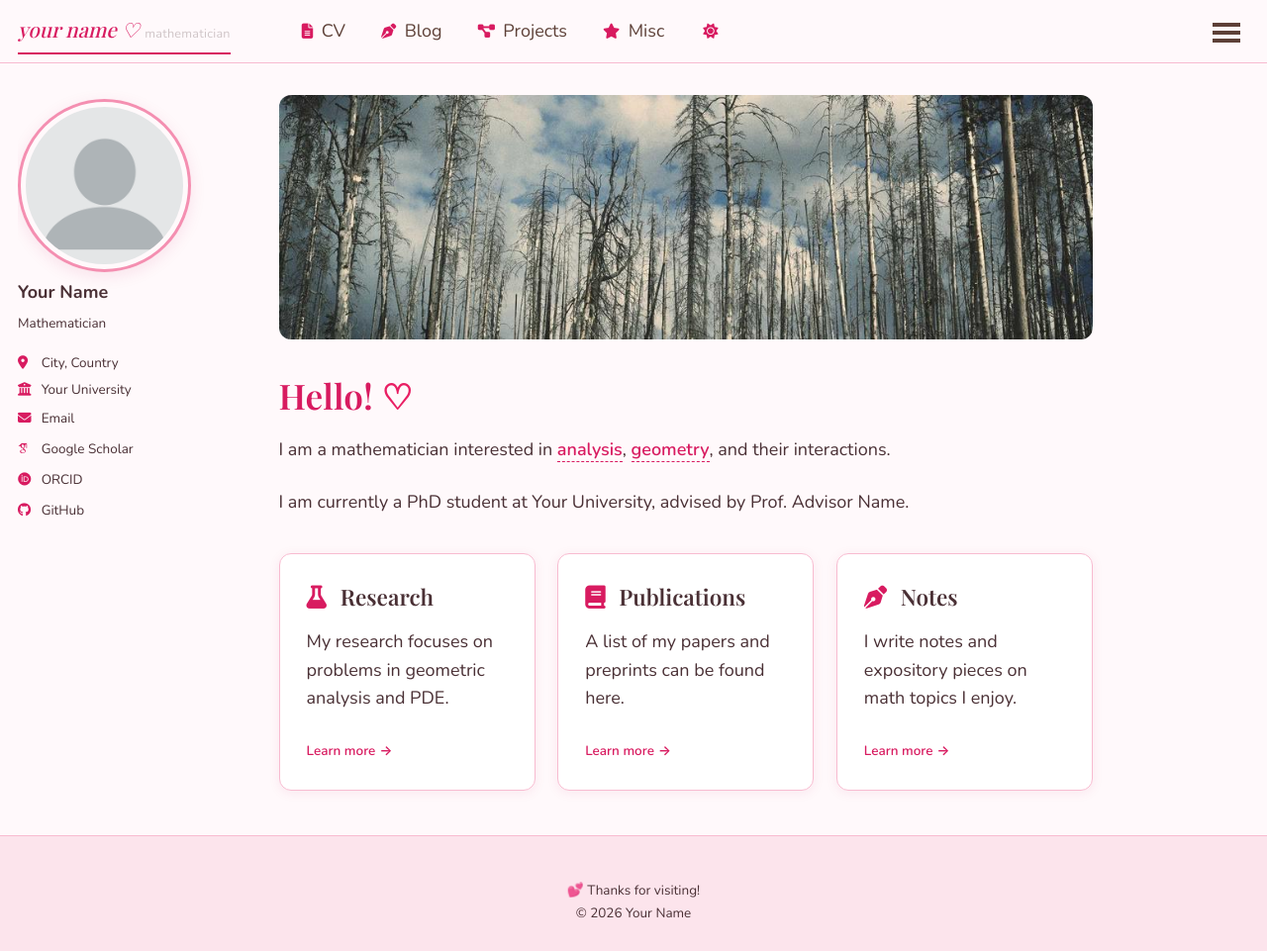
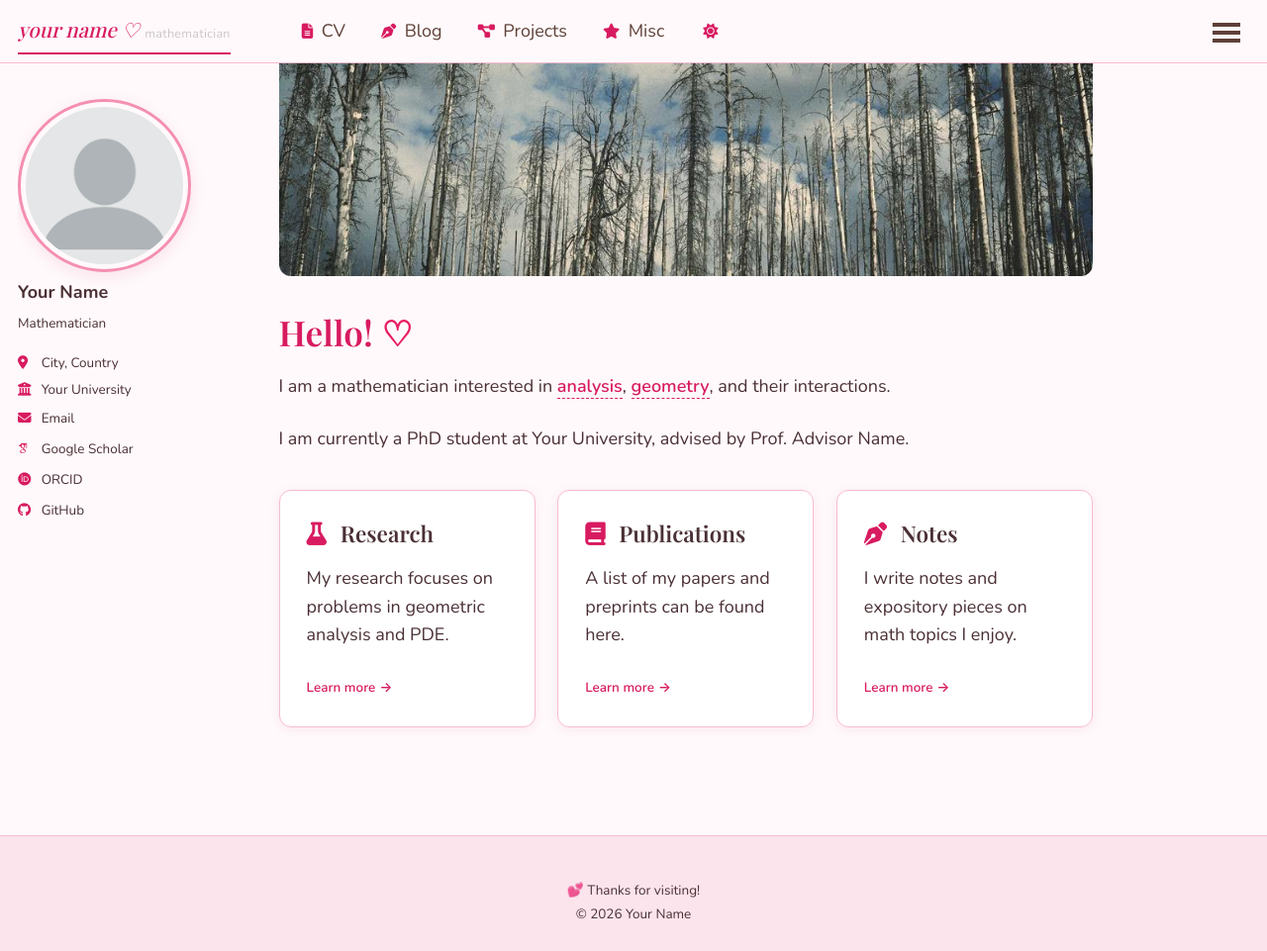
Before and after one commit to aris-uu/aris-uu.github.io, a Jekyll site: the page built from _pages/about.md, in a window 1280 px wide and 961 px high. Shown: the whole window at 99% size. Built offline with Jekyll 4.4.1, drawn with Linux system fonts in a browser that asks for light colours; some web fonts are replaced; a script that is not in the unit is left out.

```diff
--- a/_sass/layout/_base.scss
+++ b/_sass/layout/_base.scss
@@ -31,7 +31,7 @@
 
 .initial-content {
   flex: 1 0 auto;
-  padding-top: $masthead-height;
+  // padding-top: $masthead-height;
 }
 
 h1,
```
